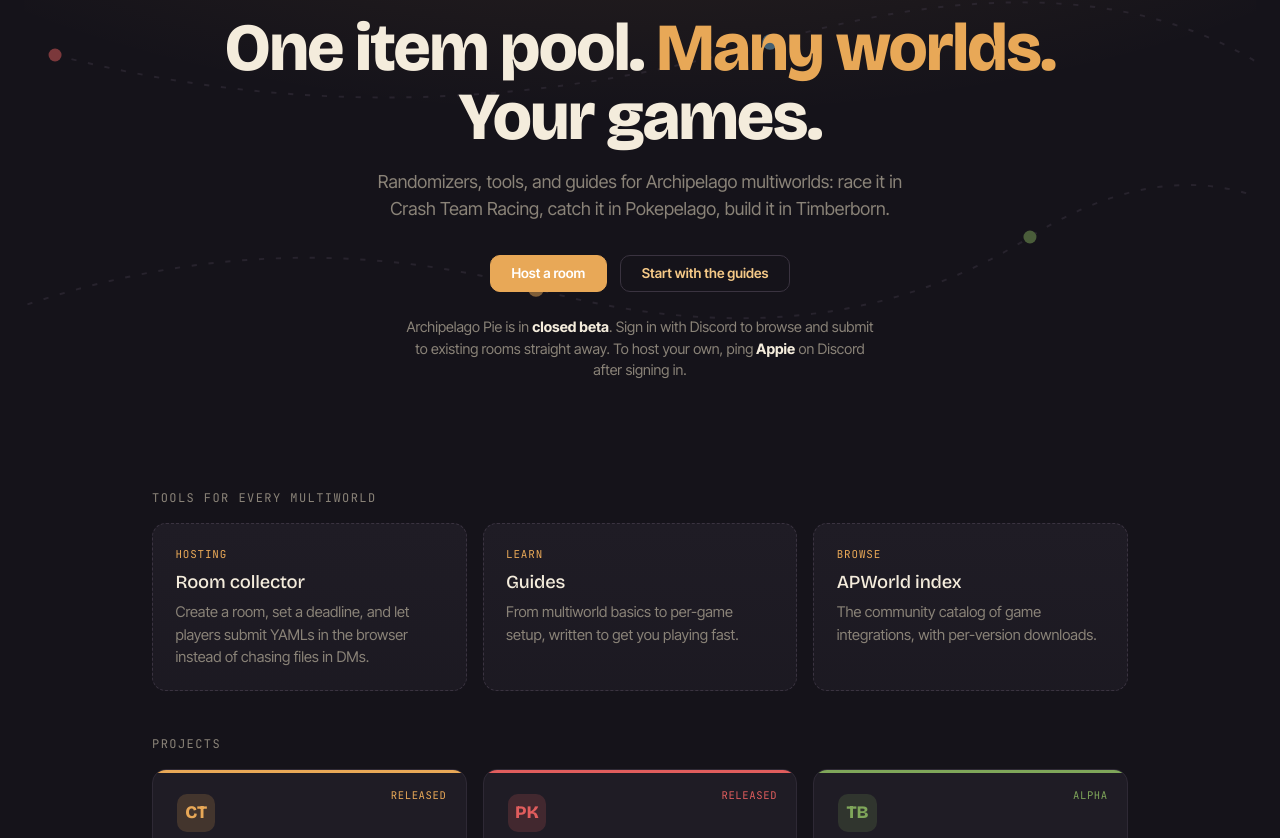
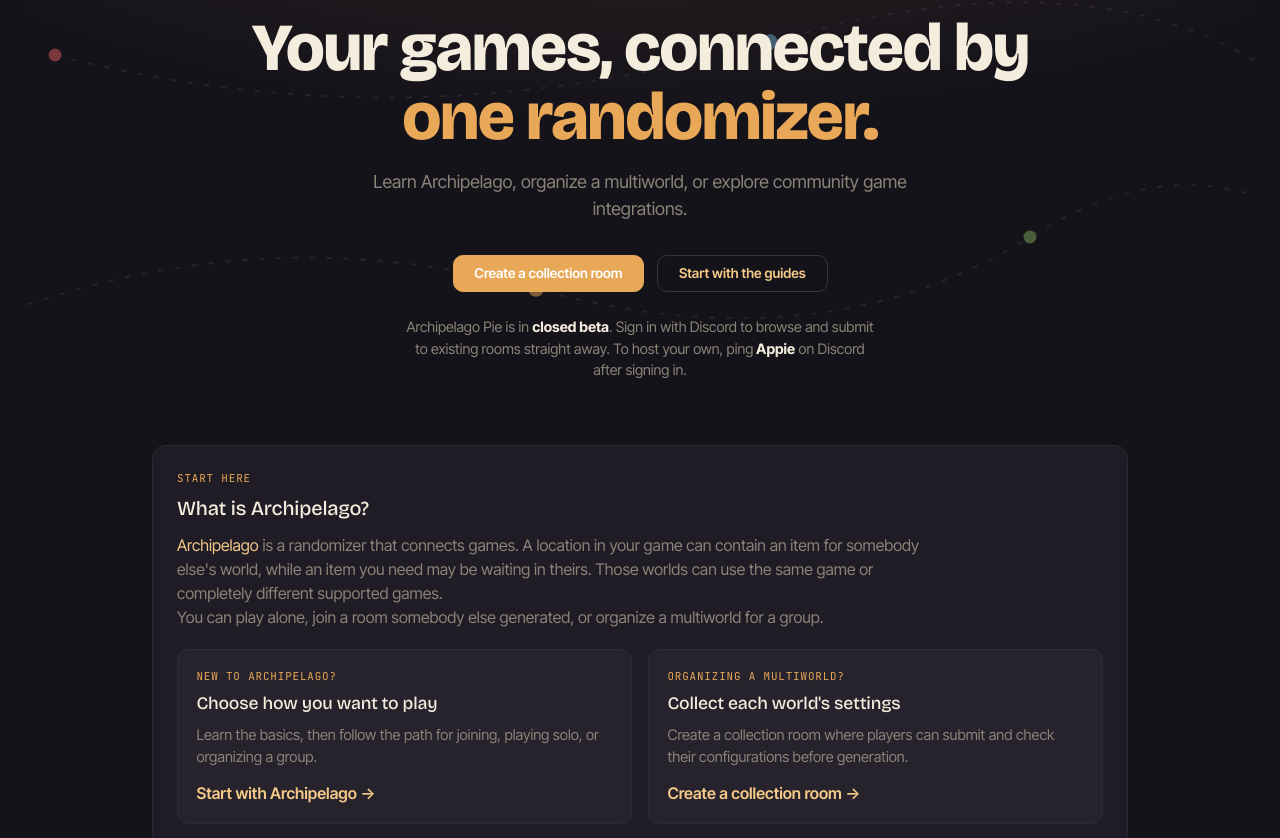
Before and after one commit to dowlle/ap-pie, a React (Vite) app in the folder ap-web/frontend/: page / in a window 1280 px wide. Shown: the part 182-1020 px from the top of the page. Built offline with nearby package versions, Linux system fonts and the light colour scheme; no server answers.

Commit message:
feat(guides): make Archipelago onboarding beginner-first

```diff
--- a/ap-web/frontend/src/index.css
+++ b/ap-web/frontend/src/index.css
@@ -4024,6 +4024,32 @@
 .lp-hint strong { color: var(--text-h); }
 .lp .landing-pending { position: relative; margin: 1.5rem auto 0; max-width: 32rem; text-align: left; }
 .lp-wrap { max-width: 64rem; margin: 0 auto; padding: 0 1.5rem 3rem; }
+.lp-intro {
+  margin: 0 0 2.5rem;
+  padding: 1.5rem;
+  border: 1px solid var(--border);
+  border-radius: 14px;
+  background: var(--bg-card);
+}
+.lp-intro > h2 { margin: 0.25rem 0 0.65rem; color: var(--text-h); font-family: var(--lp-display); }
+.lp-intro > p { max-width: 48rem; color: var(--text-muted); }
+.lp-paths { display: grid; grid-template-columns: repeat(auto-fit, minmax(16rem, 1fr)); gap: 1rem; margin-top: 1.25rem; }
+.lp-path {
+  display: block;
+  width: 100%;
+  padding: 1.15rem;
+  border: 1px solid var(--border);
+  border-radius: 10px;
+  background: var(--bg-elevated);
+  color: inherit;
+  text-align: left;
+  font: inherit;
+  cursor: pointer;
+}
+.lp-path:hover, .lp-path:focus-visible { border-color: var(--accent); text-decoration: none; }
+.lp-path h3 { margin: 0.25rem 0 0.4rem; color: var(--text-h); font-family: var(--lp-display); font-size: 1.1rem; }
+.lp-path p { margin: 0; color: var(--text-muted); font-size: 0.92rem; }
+.lp-path-link { display: inline-block; margin-top: 0.8rem; color: var(--accent-light); font-weight: 600; }
 .lp-sect {
   font-family: var(--font-mono, "JetBrains Mono", monospace); font-size: 0.75rem;
   letter-spacing: 0.12em; text-transform: uppercase; color: var(--text-muted);
--- a/ap-web/frontend/src/pages/Landing.tsx
+++ b/ap-web/frontend/src/pages/Landing.tsx
@@ -33,14 +33,13 @@
           <circle cx="700" cy="110" r="6" fill="#6da8c9" /><circle cx="1120" cy="160" r="4" fill="#e8a857" />
         </svg>
         <span className="lp-kicker">Appie's Archipelago projects</span>
-        <h1 className="lp-title">One item pool. <em>Many worlds.</em> Your games.</h1>
+        <h1 className="lp-title">Your games, connected by <em>one randomizer.</em></h1>
         <p className="lp-sub">
-          Randomizers, tools, and guides for Archipelago multiworlds: race it in Crash Team
-          Racing, catch it in Pokepelago, build it in Timberborn.
+          Learn Archipelago, organize a multiworld, or explore community game integrations.
         </p>
         <div className="lp-cta">
           <button type="button" className="btn btn-primary lp-btn" onClick={() => login("/")}>
-            Host a room
+            Create a collection room
           </button>
           <a href="/guides" className="btn lp-btn lp-btn-ghost">Start with the guides</a>
         </div>
@@ -66,12 +65,38 @@
       </section>
 
       <div className="lp-wrap">
+        <section className="lp-intro" aria-labelledby="what-is-archipelago">
+          <span className="lp-k">Start here</span>
+          <h2 id="what-is-archipelago">What is Archipelago?</h2>
+          <p>
+            <a href="https://archipelago.gg/" target="_blank" rel="noreferrer">Archipelago</a>{" "}
+            is a randomizer that connects games. A location in your game can contain an item
+            for somebody else's world, while an item you need may be waiting in theirs. Those
+            worlds can use the same game or completely different supported games.
+          </p>
+          <p>You can play alone, join a room somebody else generated, or organize a multiworld for a group.</p>
+          <div className="lp-paths">
+            <a className="lp-path" href="/guides/getting-started">
+              <span className="lp-k">New to Archipelago?</span>
+              <h3>Choose how you want to play</h3>
+              <p>Learn the basics, then follow the path for joining, playing solo, or organizing a group.</p>
+              <span className="lp-path-link">Start with Archipelago →</span>
+            </a>
+            <button type="button" className="lp-path" onClick={() => login("/rooms")}>
+              <span className="lp-k">Organizing a multiworld?</span>
+              <h3>Collect each world's settings</h3>
+              <p>Create a collection room where players can submit and check their configurations before generation.</p>
+              <span className="lp-path-link">Create a collection room →</span>
+            </button>
+          </div>
+        </section>
+
         <div className="lp-sect">Tools for every multiworld</div>
         <div className="lp-tools">
           <button type="button" className="lp-tool" onClick={() => login("/rooms")}>
             <span className="lp-k">Hosting</span>
-            <h3>Room collector</h3>
-            <p>Create a room, set a deadline, and let players submit YAMLs in the browser instead of chasing files in DMs.</p>
+            <h3>Collection rooms</h3>
+            <p>Set a deadline and let players submit world configurations in the browser instead of chasing files in DMs.</p>
           </button>
           <a className="lp-tool" href="/guides">
             <span className="lp-k">Learn</span>
```
Also changed, not shown: 2 other files (tests, documents, lock files or other folders).
